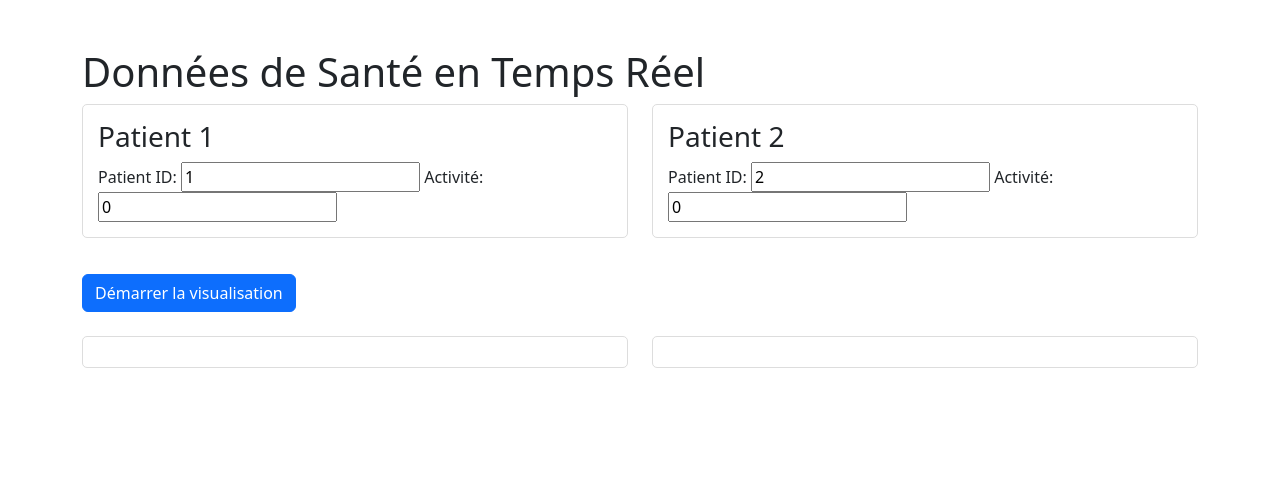
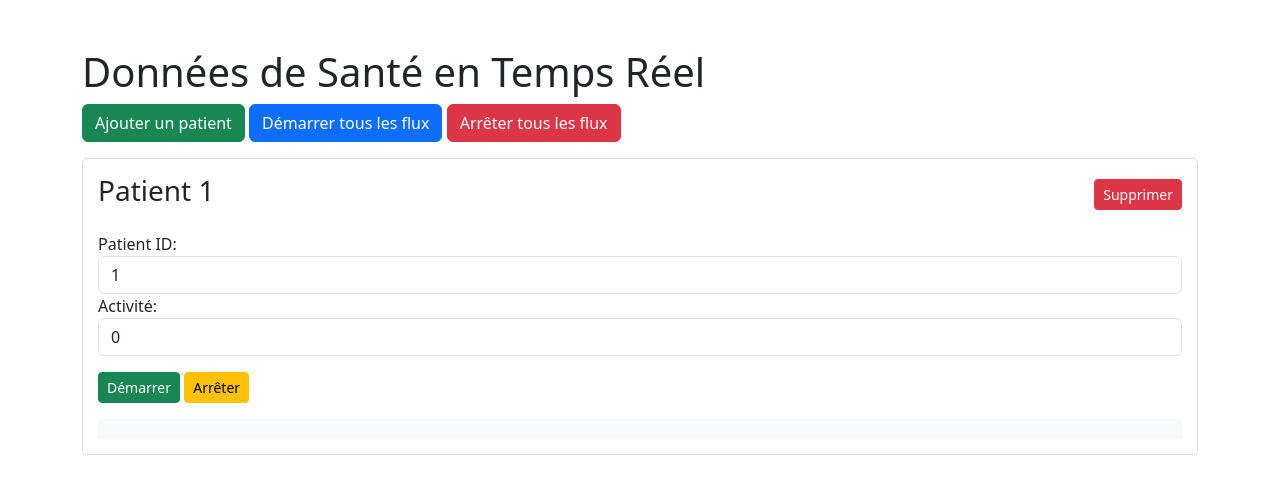
Before and after one commit to Hugo-COLLIN/MIAGE_Systeme_WEBS, a Flask app: page / in a window 1280 px wide. Shown: the top 494 px of the page. Run offline with Flask 2, Linux system fonts and the light colour scheme; some libraries are stand-ins or nearby versions.

Commit message:
feat: add/delete subjects + manage start/stop data streams

```diff
--- a/static/js/scripts.js
+++ b/static/js/scripts.js
@@ -1,30 +1,78 @@
-let eventSources = [];
+let eventSources = {};
+let patientCounter = 0;
 
-function startMultiStreaming() {
-    stopAllStreams();
-
-    const patient1Id = $('.patient1-id').val();
-    const patient1Activity = $('.patient1-activity').val();
-    const patient2Id = $('.patient2-id').val();
-    const patient2Activity = $('.patient2-activity').val();
-
-    $('#data-container-1').empty();
-    $('#data-container-2').empty();
-
-    startPatientStream(patient1Id, patient1Activity, 1);
-    startPatientStream(patient2Id, patient2Activity, 2);
+function createPatientPanel() {
+    patientCounter++;
+    return `
+        <div class="patient-container" id="patient-panel-${patientCounter}">
+            <div class="d-flex justify-content-between align-items-center mb-3">
+                <h3>Patient ${patientCounter}</h3>
+                <button onclick="removePatientPanel(${patientCounter})" class="btn btn-danger btn-sm">Supprimer</button>
+            </div>
+            <div class="form-group mb-3">
+                <label>Patient ID:</label>
+                <input type="number" class="form-control patient-id" value="${patientCounter}">
+                <label>Activité:</label>
+                <input type="number" class="form-control activity-id" value="0">
+            </div>
+            <div class="mb-3">
+                <button onclick="startPatientStream(${patientCounter})" class="btn btn-success btn-sm">Démarrer</button>
+                <button onclick="stopPatientStream(${patientCounter})" class="btn btn-warning btn-sm">Arrêter</button>
+            </div>
+            <div id="data-container-${patientCounter}" class="data-display"></div>
+        </div>
+    `;
 }
 
-function startPatientStream(patientId, activityId, containerNum) {
+function addPatientPanel() {
+    $('#patients-container').append(createPatientPanel());
+}
+
+function removePatientPanel(patientNum) {
+    stopPatientStream(patientNum);
+    $(`#patient-panel-${patientNum}`).remove();
+}
+
+function startPatientStream(patientNum) {
+    stopPatientStream(patientNum);
+
+    const panel = $(`#patient-panel-${patientNum}`);
+    const patientId = panel.find('.patient-id').val();
+    const activityId = panel.find('.activity-id').val();
+    const container = $(`#data-container-${patientNum}`);
+
+    container.empty();
+
     const eventSource = new EventSource(`/data/${patientId}/${activityId}`);
-    eventSources.push(eventSource);
+    eventSources[patientNum] = eventSource;
 
     eventSource.onmessage = function(event) {
-        $(`#data-container-${containerNum}`).append(`<p>${event.data}</p>`);
+        container.append(`<p>${event.data}</p>`);
+        container.scrollTop(container[0].scrollHeight);
     };
 }
 
+function stopPatientStream(patientNum) {
+    if (eventSources[patientNum]) {
+        eventSources[patientNum].close();
+        delete eventSources[patientNum];
+    }
+}
+
+function startAllStreams() {
+    $('.patient-container').each(function() {
+        const patientNum = $(this).attr('id').replace('patient-panel-', '');
+        startPatientStream(parseInt(patientNum));
+    });
+}
+
 function stopAllStreams() {
-    eventSources.forEach(es => es.close());
-    eventSources = [];
+    for (let patientNum in eventSources) {
+        stopPatientStream(patientNum);
+    }
 }
+
+// Ajouter automatiquement un premier patient au chargement
+$(document).ready(function() {
+    addPatientPanel();
+});
--- a/templates/index.html
+++ b/templates/index.html
@@ -12,41 +12,26 @@
             margin-bottom: 20px;
             border-radius: 5px;
         }
+        .data-display {
+            max-height: 300px;
+            overflow-y: auto;
+            background-color: #f8f9fa;
+            padding: 10px;
+        }
     </style>
 </head>
 <body>
     <div class="container mt-5">
         <h1>Données de Santé en Temps Réel</h1>
-        <div class="patient-inputs mb-4">
-            <div class="row">
-                <div class="col-md-6">
-                    <div class="patient-container">
-                        <h3>Patient 1</h3>
-                        <label>Patient ID:</label>
-                        <input type="number" class="patient1-id" value="1">
-                        <label>Activité:</label>
-                        <input type="number" class="patient1-activity" value="0">
-                    </div>
-                </div>
-                <div class="col-md-6">
-                    <div class="patient-container">
-                        <h3>Patient 2</h3>
-                        <label>Patient ID:</label>
-                        <input type="number" class="patient2-id" value="2">
-                        <label>Activité:</label>
-                        <input type="number" class="patient2-activity" value="0">
-                    </div>
-                </div>
-            </div>
-            <button onclick="startMultiStreaming()" class="btn btn-primary mt-3">Démarrer la visualisation</button>
+
+        <div class="mb-3">
+            <button onclick="addPatientPanel()" class="btn btn-success">Ajouter un patient</button>
+            <button onclick="startAllStreams()" class="btn btn-primary">Démarrer tous les flux</button>
+            <button onclick="stopAllStreams()" class="btn btn-danger">Arrêter tous les flux</button>
         </div>
-        <div class="row">
-            <div class="col-md-6">
-                <div id="data-container-1" class="patient-container"></div>
-            </div>
-            <div class="col-md-6">
-                <div id="data-container-2" class="patient-container"></div>
-            </div>
+
+        <div id="patients-container">
+            <!-- Les panels de patients seront ajoutés ici dynamiquement -->
         </div>
     </div>
     <script src="https://code.jquery.com/jquery-3.6.0.min.js"></script>
```
